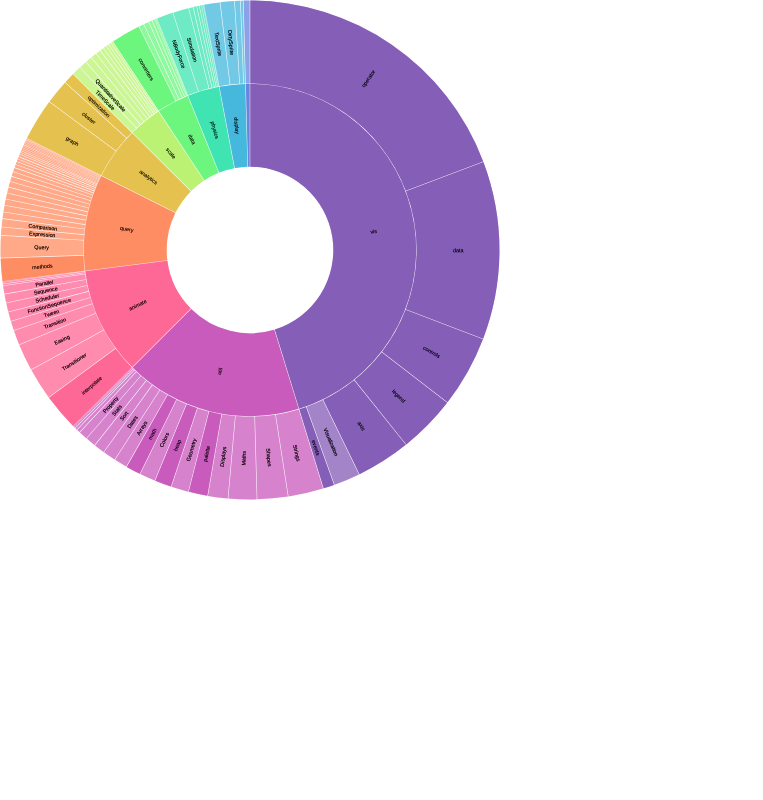
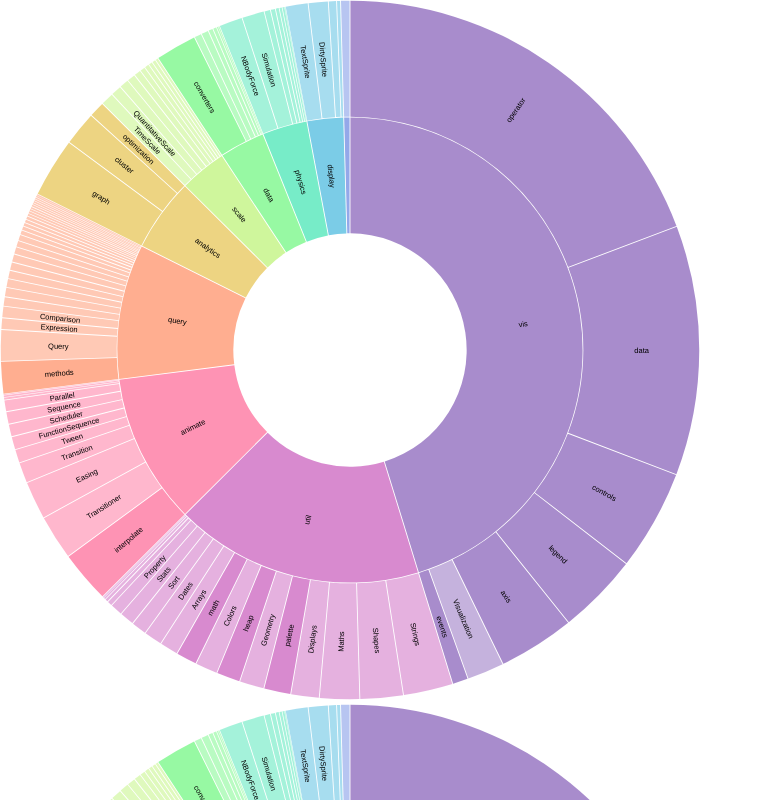
Before and after one commit to RafaeloDuarte/react-hooks-d3, a React (Create React App) app: page / in a window 1280 px wide. Shown: the top 800 px of the page, without its empty margins (0-763 px from the left). Built offline with nearby package versions, Linux system fonts and the light colour scheme; the HTML template or start-up script is replaced by a standard one.

Commit message:
Segunda fase da impelemntação de zoomable-sunburt com react hooks.

```diff
--- a/src/components/ChartComponent.js
+++ b/src/components/ChartComponent.js
@@ -8,8 +8,12 @@ function ChartComponent() {
 
   const [data, setData] = useState([])
   const svgRef = useRef()
+  const svgDraw = false
+  drawChart(dados, svgRef)
 
-  function drawChart (fetchedData, svgRef) {
+  function drawChart(fetchedData, svgRef) {
+
+    if (!svgDraw) {
 
       let data = fetchedData;
       let width = 932;
@@ -25,7 +29,6 @@ function ChartComponent() {
         .innerRadius(d => d.y0 * radius)
         .outerRadius(d => Math.max(d.y0 * radius, d.y1 * radius - 1));
 
-
       const partition = data => {
         const root = d3.hierarchy(data)
           .sum(d => d.value)
@@ -34,6 +37,7 @@ function ChartComponent() {
           .size([2 * Math.PI, root.height + 1])
           (root);
       }
+
       const root = partition(data);
 
       root.each(d => d.current = d);
@@ -48,7 +52,7 @@ function ChartComponent() {
       const path = g.append("g")
         .selectAll("path")
         .data(root.descendants().slice(1))
-      .enter().append('path')
+        .join("path")
         .attr("fill", d => { while (d.depth > 1) d = d.parent; return color(d.data.name); })
         .attr("fill-opacity", d => arcVisible(d.current) ? (d.children ? 0.6 : 0.4) : 0)
         .attr("d", d => arc(d.current));
@@ -66,7 +70,7 @@ function ChartComponent() {
         .style("user-select", "none")
         .selectAll("text")
         .data(root.descendants().slice(1))
-      .enter().append('text')
+        .join("text")
         .attr("dy", "0.35em")
         .attr("fill-opacity", d => +labelVisible(d.current))
         .attr("transform", d => labelTransform(d.current))
@@ -99,13 +103,13 @@ function ChartComponent() {
             const i = d3.interpolate(d.current, d.target);
             return t => d.current = i(t);
           })
-          .filter(function(d) {
+          .filter(function (d) {
             return +this.getAttribute("fill-opacity") || arcVisible(d.target);
           })
           .attr("fill-opacity", d => arcVisible(d.target) ? (d.children ? 0.6 : 0.4) : 0)
           .attrTween("d", d => () => arc(d.current));
 
-        label.filter(function(d) {
+        label.filter(function (d) {
           return +this.getAttribute("fill-opacity") || labelVisible(d.target);
         }).transition(t)
           .attr("fill-opacity", d => +labelVisible(d.target))
@@ -125,18 +129,17 @@ function ChartComponent() {
         const y = (d.y0 + d.y1) / 2 * radius;
         return `rotate(${x - 90}) translate(${y},0) rotate(${x < 180 ? 0 : 180})`;
       }
-
       return svg.node();
+    }
   }
 
   useEffect(() => {
     setData(dados)
-    drawChart(dados, svgRef)
   })
 
   return (
     <>
-      <svg ref={svgRef} />
+      <div ref={svgRef} />
     </>
   )
 }
--- a/src/index.css
+++ b/src/index.css
@@ -13,6 +13,6 @@ code {
 }
 
 svg {
-  width: 500px;
-  height: 500px;
+  width: 700px;
+  height: 700px;
 }
```
Lines whose indentation alone changed are shown as unchanged.
